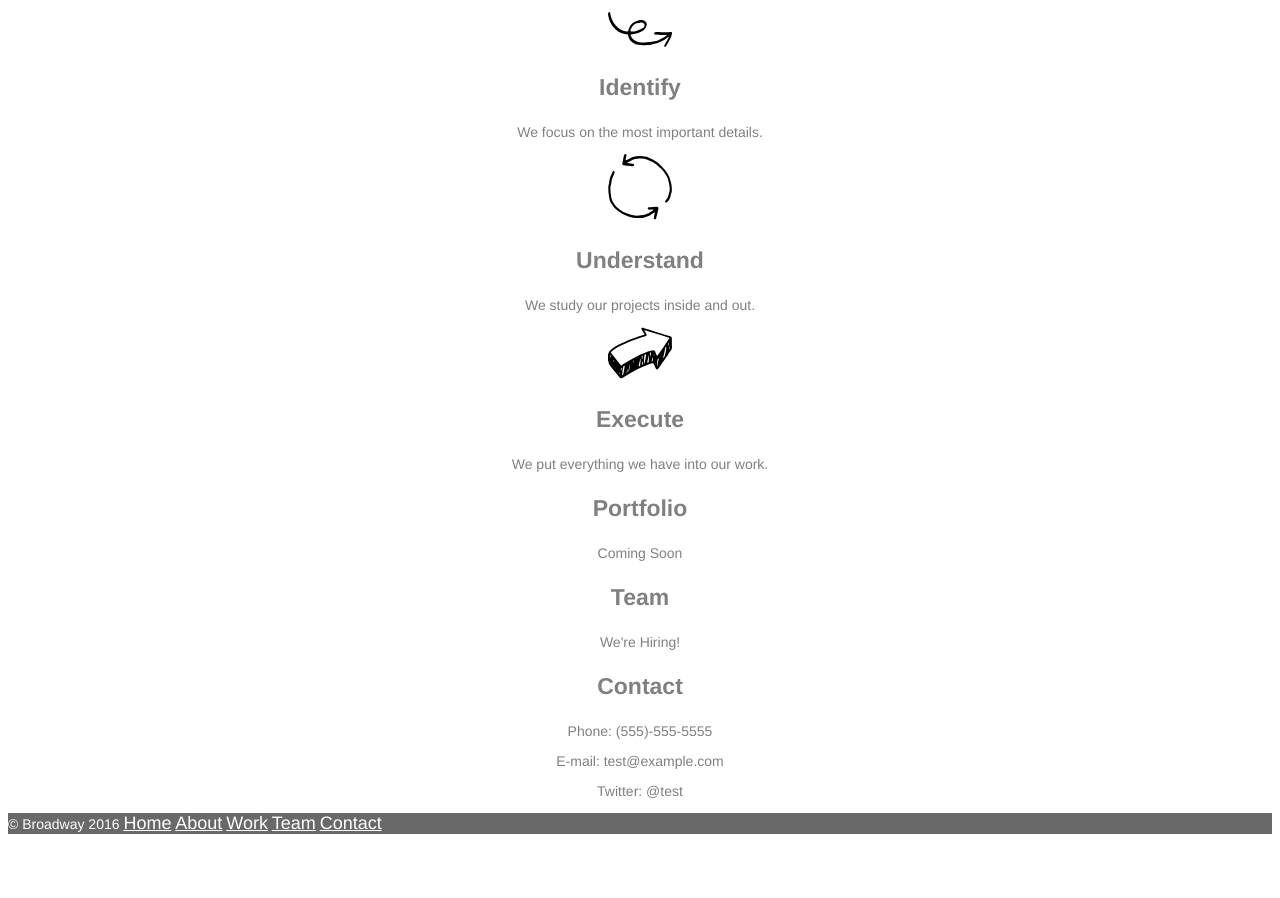
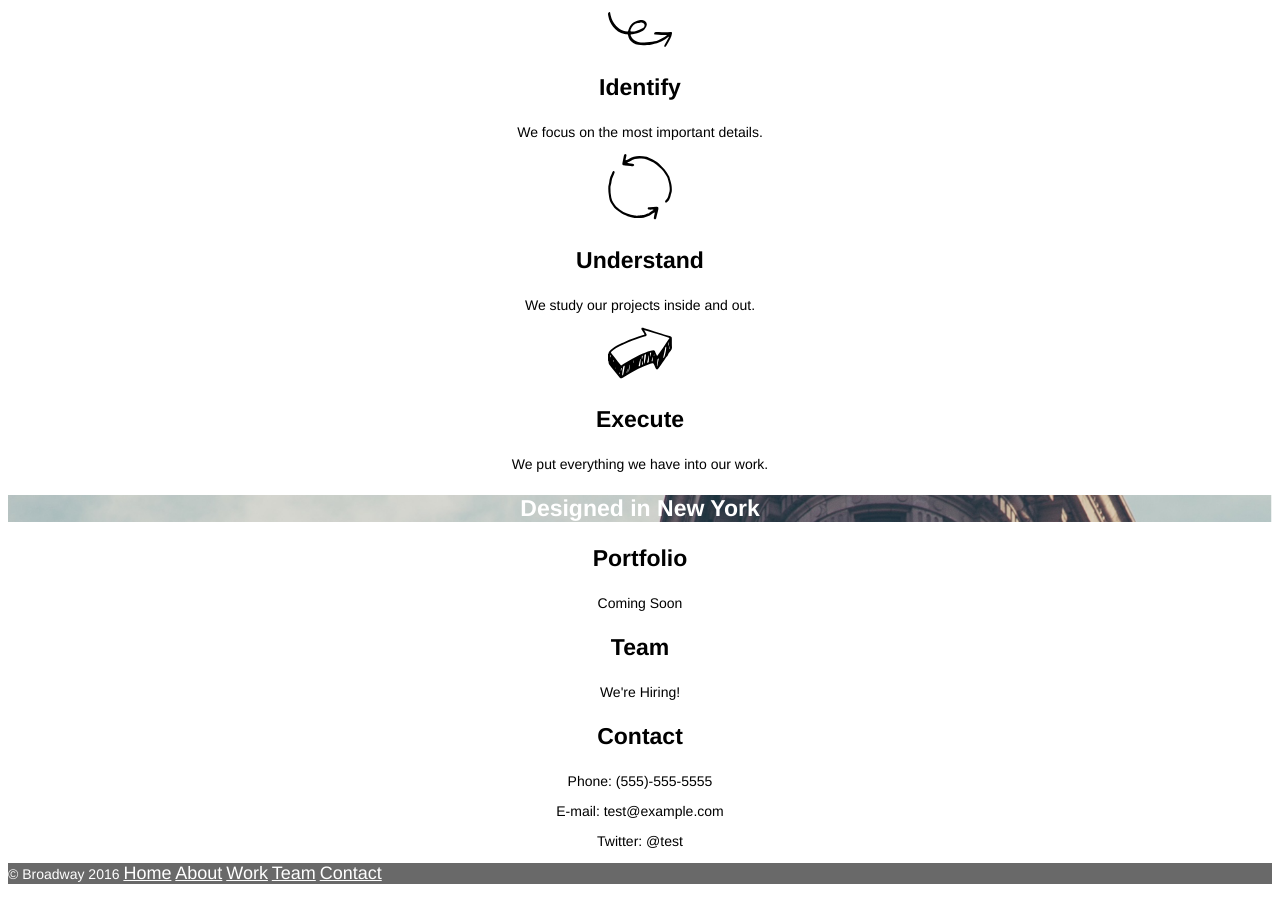
Before and after one commit to cwlemoine/Broadway, a plain HTML site: page index.html in a window 1280 px wide. Shown: the part 429-1327 px from the top of the page. Before the commit the page ends 1277 px from the top, so only its background shows below. Drawn offline with Linux system fonts and the light colour scheme.

Commit message:
final commit

```diff
--- a/index.html
+++ b/index.html
@@ -15,7 +15,7 @@
         <a>Process</a><br /><br />
         <a>Work</a><br /><br />
         <a>Team</a><br /><br />
-        <a>Contact</a><br />
+        <a>Contact</a>
       </nav>
     </div>
     <!-- Process section -->
@@ -29,9 +29,11 @@
     <img src="./resources/images/execute.svg" /><br />
     <h3>Execute</h3>
     <p>We put everything we have into our work.</p>
-    <div class="banner">
-      <!-- "Designed in New York" Banner here -->
+    <!-- Banner -->
+    <div>
+      <p class="banner">Designed in New York</p>
     </div>
+    <!-- Main body -->
     <h3>Portfolio</h3>
     <p>Coming Soon</p>
     <h3>Team</h3>
--- a/resources/css/style.css
+++ b/resources/css/style.css
@@ -1,12 +1,20 @@
 body {
   font-family: Helvetica;
   text-align: center;
-  color: gray;
 }
 
-.header {
+.header,
+.banner {
   color: white;
-  background-image: url(../images/the-flatiron-building.png)
+  background-image: url(../images/the-flatiron-building.png);
+  background-position: center center;
+  background-size: cover;
+}
+
+.banner {
+  font-size: 23px;
+  font-weight: bold;
+  color: white;
 }
 
 h1 {
@@ -28,12 +36,6 @@ p {
   font-size: 14px;
 }
 
-.banner {
-  font-size: 23px;
-  font-weight: bold;
-  color: white;
-}
-
 a {
   font-size: 18px;
   color: white;
```
